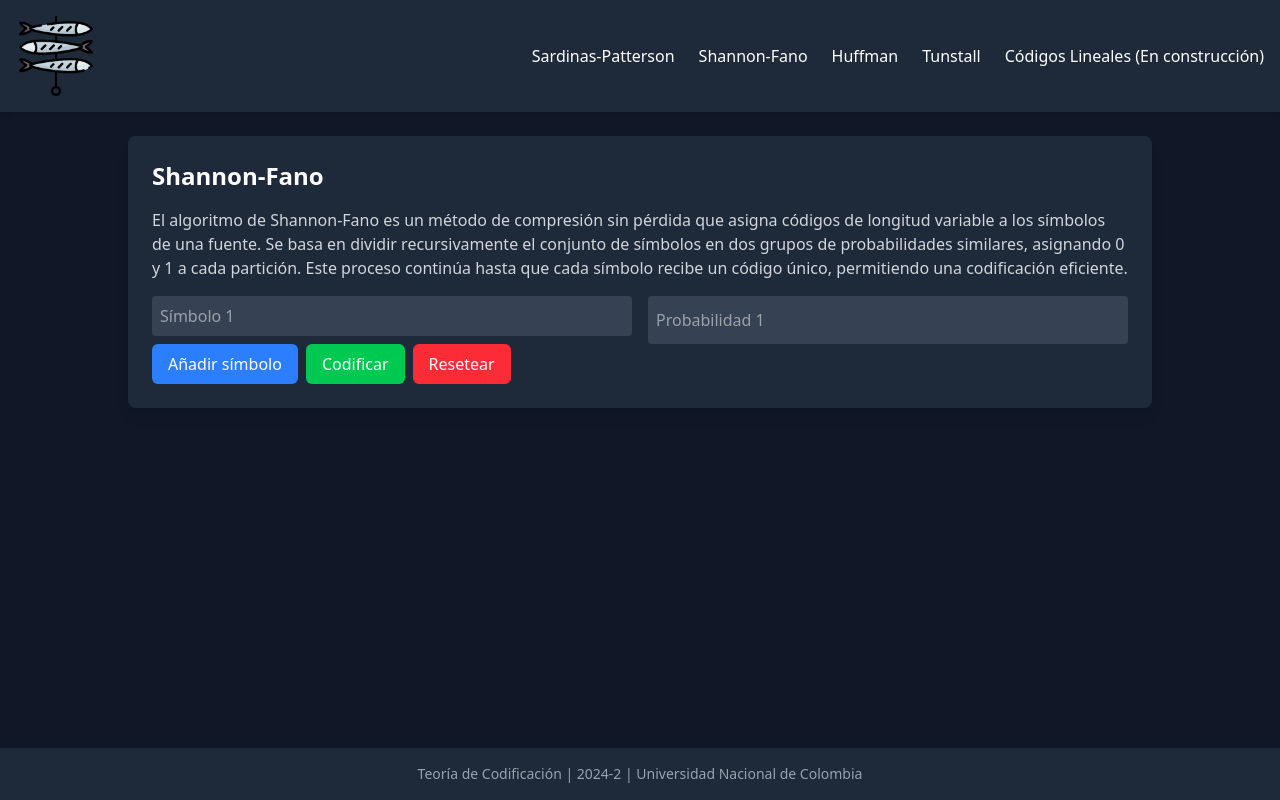
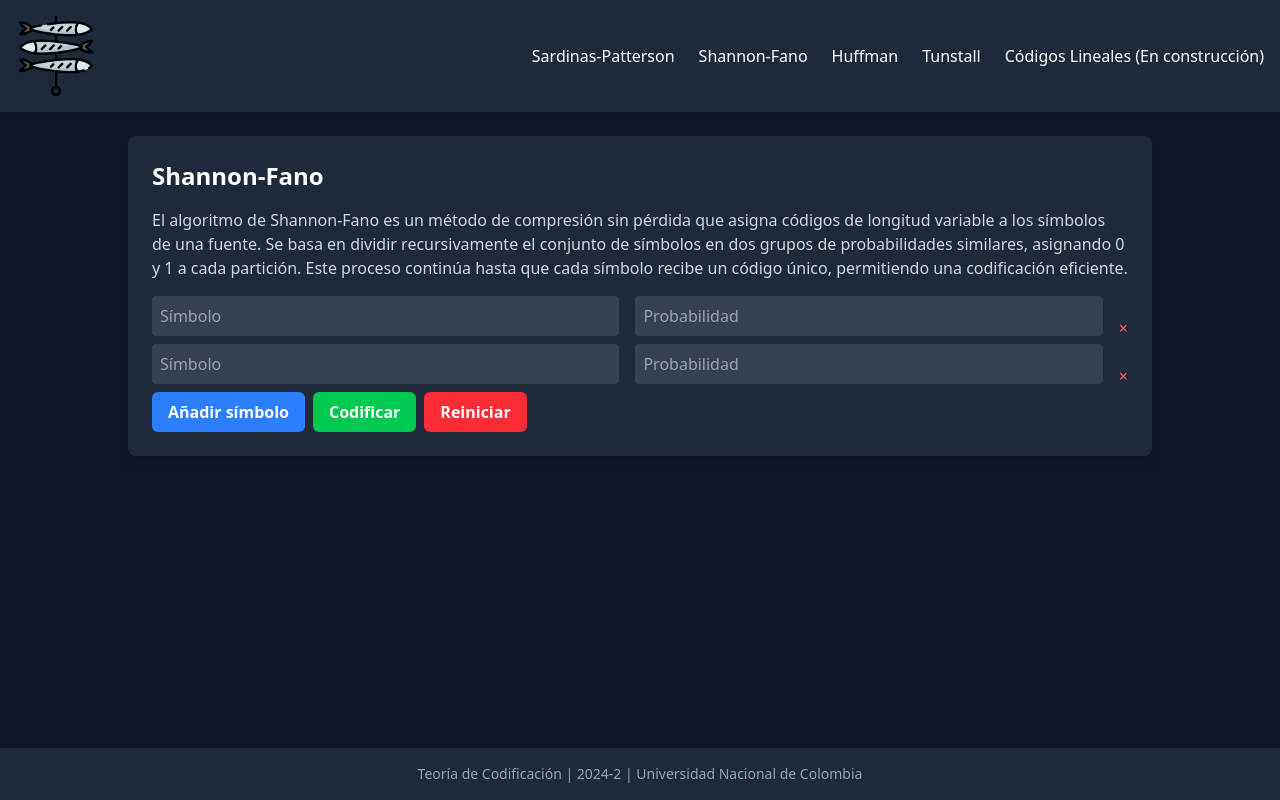
Before and after one commit to gdelgadol/CalculadoraCodificacion, a React (Vite) app in the folder frontend/: page /shannon-fano in a window 1280 px wide. Built offline with nearby package versions, Linux system fonts and the light colour scheme.

Commit message:
Minor fixes

```diff
--- a/frontend/src/pages/SardinasPattersonPage.jsx
+++ b/frontend/src/pages/SardinasPattersonPage.jsx
@@ -38,8 +38,8 @@ function SardinasPattersonPage() {
   };
 
   const resetWords = () => {
-    setWords(["", ""]); // Reset to initial state (two empty fields)
-    setResult(null); // Clear the result
+    setWords(["", ""]);
+    setResult(null);
   };
 
   return (
@@ -75,9 +75,9 @@ function SardinasPattersonPage() {
         </div>
 
         <div className="flex flex-col md:flex-row space-y-2 md:space-y-0 md:space-x-2 space-y-2 mt-4">
-          <button onClick={addWord} className="bg-blue-500 px-4 py-2 rounded-md">Agregar palabra</button>
-          <button onClick={submitWords} className="bg-green-500 px-4 py-2 rounded-md">Verificar</button>
-          <button onClick={resetWords} className="bg-red-500 px-4 py-2 rounded-md">Resetear</button>
+          <button onClick={addWord} className="bg-blue-500 px-4 py-2 rounded-md font-bold">Agregar palabra</button>
+          <button onClick={submitWords} className="bg-green-500 px-4 py-2 rounded-md font-bold">Verificar</button>
+          <button onClick={resetWords} className="bg-red-500 px-4 py-2 rounded-md font-bold">Reiniciar</button>
         </div>
 
         {result && (
--- a/frontend/src/pages/ShannonFanoPage.jsx
+++ b/frontend/src/pages/ShannonFanoPage.jsx
@@ -3,9 +3,10 @@ import axios from "axios";
 import Layout from "../components/Layout.jsx"; // Import the Layout component
 
 function ShannonFanoPage() {
-  const [symbols, setSymbols] = useState([""]);
-  const [probabilities, setProbabilities] = useState([""]);
+  const [symbols, setSymbols] = useState(["", ""]); // Start with at least two symbols
+  const [probabilities, setProbabilities] = useState(["", ""]); // Start with at least two probabilities
   const [result, setResult] = useState(null);
+  const [error, setError] = useState(""); // State for error messages
 
   const addSymbol = () => {
     setSymbols([...symbols, ""]);
@@ -24,26 +25,61 @@ function ShannonFanoPage() {
     setProbabilities(newProbabilities);
   };
 
+  const removeSymbol = (index) => {
+    if (symbols.length > 2) {
+      setSymbols(symbols.filter((_, i) => i !== index));
+      setProbabilities(probabilities.filter((_, i) => i !== index));
+    } else {
+      setError("Debe haber al menos dos símbolos.");
+    }
+  };
+
+  const validateProbabilities = () => {
+    const totalProbability = probabilities
+      .map((p) => parseFloat(p))
+      .reduce((sum, p) => sum + p, 0);
+    return Math.abs(totalProbability - 1) < 0.00001; // Account for floating-point precision
+  };
+
   const submitData = async () => {
+    setError(""); // Clear previous errors
+
+    // Validate at least two symbols
+    if (symbols.length < 2) {
+      setError("Debe haber al menos dos símbolos.");
+      return;
+    }
+
+    // Validate probabilities sum to 1
+    if (!validateProbabilities()) {
+      setError("Las probabilidades deben sumar 1.");
+      return;
+    }
+
     try {
-      const response = await axios.post("http://127.0.0.1:8000/shannon-fano", {
+      const response = await axios.post(
+        "http://127.0.0.1:8000/shannon-fano",
+        {
           symbols,
           probabilities: probabilities.map(Number),
-      }, {
+        },
+        {
           headers: { "Content-Type": "application/json" },
-      });
+        }
+      );
       setResult(response.data);
       console.log(response.data);
-      console.log(response.data.encoding);
     } catch (error) {
       console.error("Error sending data:", error);
+      setError("Error al enviar los datos. Inténtelo de nuevo.");
     }
   };
 
   const resetAllValues = () => {
-    setSymbols([""]);
-    setProbabilities([""]);
+    setSymbols(["", ""]); // Reset to at least two symbols
+    setProbabilities(["", ""]); // Reset to at least two probabilities
     setResult(null);
+    setError("");
   };
 
   return (
@@ -55,14 +91,23 @@ function ShannonFanoPage() {
           Se basa en dividir recursivamente el conjunto de símbolos en dos grupos de probabilidades similares, asignando 0 y 1 a cada partición.
           Este proceso continúa hasta que cada símbolo recibe un código único, permitiendo una codificación eficiente.
         </p>
+
+        {/* Error Message */}
+        {error && (
+          <div className="text-red-400">
+            {error}
+          </div>
+        )}
+
+        {/* Symbol and Probability Inputs */}
         {symbols.map((symbol, index) => (
-          <div key={index} className="flex space-x-4 space-y-2">
+          <div key={index} className="flex space-x-4 items-center space-y-2">
             <input
               type="text"
               value={symbol}
               onChange={(e) => updateSymbol(index, e.target.value)}
               className="w-1/2 p-2 rounded bg-gray-700 text-white"
-              placeholder={`Símbolo ${index + 1}`}
+              placeholder={"Símbolo"}
             />
             <input
               type="number"
@@ -70,24 +115,48 @@ function ShannonFanoPage() {
               value={probabilities[index]}
               onChange={(e) => updateProbability(index, e.target.value)}
               className="w-1/2 p-2 rounded bg-gray-700 text-white"
-              placeholder={`Probabilidad ${index + 1}`}
+              placeholder={"Probabilidad"}
             />
+            <button
+              onClick={() => removeSymbol(index)}
+              className="text-red-400 mt-4"
+              disabled={symbols.length <= 2} // Disable remove button if only two symbols
+            >
+              ×
+            </button>
           </div>
         ))}
 
+        {/* Buttons */}
         <div className="flex flex-col md:flex-row space-y-2 md:space-y-0 md:space-x-2">
-          <button onClick={addSymbol} className="bg-blue-500 px-4 py-2 rounded-md">Añadir símbolo</button>
-          <button onClick={submitData} className="bg-green-500 px-4 py-2 rounded-md">Codificar</button>
-          <button onClick={resetAllValues} className="bg-red-500 px-4 py-2 rounded-md">Resetear</button>
+          <button
+            onClick={addSymbol}
+            className="bg-blue-500 px-4 py-2 rounded-md font-bold"
+          >
+            Añadir símbolo
+          </button>
+          <button
+            onClick={submitData}
+            className="bg-green-500 px-4 py-2 rounded-md font-bold"
+          >
+            Codificar
+          </button>
+          <button
+            onClick={resetAllValues}
+            className="bg-red-500 px-4 py-2 rounded-md font-bold"
+          >
+            Reiniciar
+          </button>
         </div>
 
+        {/* Result Display */}
         {result && (
           <div className="mt-4 p-4 bg-gray-800 rounded-md">
             <h2 className="text-xl font-semibold">Codificación:</h2>
             <ul>
               {symbols
                 .map((symbol, index) => ({ symbol, probability: probabilities[index] }))
-                  .sort((a, b) => b.probability - a.probability) // Orden descendente por probabilidad
+                .sort((a, b) => b.probability - a.probability) // Sort by probability
                 .map(({ symbol, probability }) => (
                   <li key={symbol}>
                     {symbol} (<span className="text-yellow-300">{probability}</span>):
@@ -96,6 +165,7 @@ function ShannonFanoPage() {
                 ))}
             </ul>
 
+            {/* Steps Table */}
             {result.steps && result.steps.length > 0 && (
               <>
                 <h2 className="text-lg font-semibold mt-4">Pasos:</h2>
@@ -122,6 +192,7 @@ function ShannonFanoPage() {
               </>
             )}
 
+            {/* Metrics */}
             <h2 className="text-lg font-semibold mt-4">Métricas:</h2>
             <p><strong>Entropía:</strong> {result.entropy ? (result.entropy).toFixed(4) + " bits" : "N/A"}</p>
             <p><strong>Longitud Promedio:</strong> {result.average_length ? (result.average_length).toFixed(4) + " bits/símbolo" : "N/A"}</p>
--- a/frontend/src/pages/TunstallPage.jsx
+++ b/frontend/src/pages/TunstallPage.jsx
@@ -4,7 +4,7 @@ import TunstallTree from "../components/TunstallTree";
 import Layout from "../components/Layout";
 
 const TunstallPage = () => {
-  const [inputs, setInputs] = useState([{ symbol: "", probability: "" }]);
+  const [inputs, setInputs] = useState([{ symbol: "", probability: "" }, {symbol: "", probability: ""}]);
   const [n, setN] = useState(2);
   const [length, setLength] = useState(3);
   const [treeData, setTreeData] = useState(null);
@@ -51,7 +51,9 @@ const TunstallPage = () => {
     if (!Number.isInteger(length) || length < 1) {
       return "La longitud del código debe ser un número entero mayor o igual a 1.";
     }
-
+    if (n ** length < symbolsArray.length) {
+      return "Los datos no son válidos. Dz^n debe ser mayor o igual al número de símbolos.";
+    }
     return null;
   };
 
@@ -98,6 +100,15 @@ const TunstallPage = () => {
     }
   };
 
+  const handleReset = () => {
+    setInputs([{ symbol: "", probability: "" },{symbol: "", probability: ""}]); // Reset to one empty input
+    setN(2); // Reset arity to default value
+    setLength(3); // Reset code length to default value
+    setTreeData(null); // Clear tree data
+    setError(""); // Clear any errors
+    setCurrentStep(0); // Reset step counter
+  };
+
   return (
     <Layout>
       <div className="max-w-40xl lg:max-w-5xl mx-auto p-6 bg-gray-800 text-white rounded-lg shadow-lg">
@@ -130,11 +141,11 @@ const TunstallPage = () => {
               <button type="button" onClick={() => removeInput(index)} className="text-red-400">×</button>
             </div>
           ))}
-          <button type="button" onClick={addInput} className="w-full p-2 bg-green-600 hover:bg-green-500 rounded-lg font-bold">
+          <button type="button" onClick={addInput} className="w-full p-2 bg-blue-600 hover:bg-blue-500 rounded-lg font-bold">
             + Añadir símbolo
           </button>
           <div>
-            <label className="block mb-1">Aridad del árbol (n)</label>
+            <label className="block mb-1">Aridad del árbol (Dz)</label>
             <input
               type="number"
               value={n}
@@ -146,7 +157,7 @@ const TunstallPage = () => {
             />
           </div>
           <div>
-            <label className="block mb-1">Longitud del código</label>
+            <label className="block mb-1">Longitud del código (n)</label>
             <input
               type="number"
               value={length}
@@ -157,12 +168,21 @@ const TunstallPage = () => {
               required
             />
           </div>
-          <button
-            type="submit"
-            className="w-full p-2 bg-blue-600 hover:bg-blue-500 rounded-lg font-bold"
-          >
-            Codificar
-          </button>
+          <div className="flex space-x-2">
+            <button
+              type="submit"
+              className="w-1/2 p-2 bg-green-600 hover:bg-green-500 rounded-lg font-bold"
+            >
+              Codificar
+            </button>
+            <button
+              type="button"
+              onClick={handleReset}
+              className="w-1/2 p-2 bg-red-600 hover:bg-red-500 rounded-lg font-bold"
+            >
+              Reiniciar
+            </button>
+          </div>
         </form>
         {error && <p className="text-red-400 mt-4">{error}</p>}
         {treeData && (
```
Also changed, not shown: frontend/src/pages/HuffmanPage.jsx (+6 -6 lines), 1 other file (tests, documents, lock files or other folders). Lines whose indentation alone changed are shown as unchanged.
